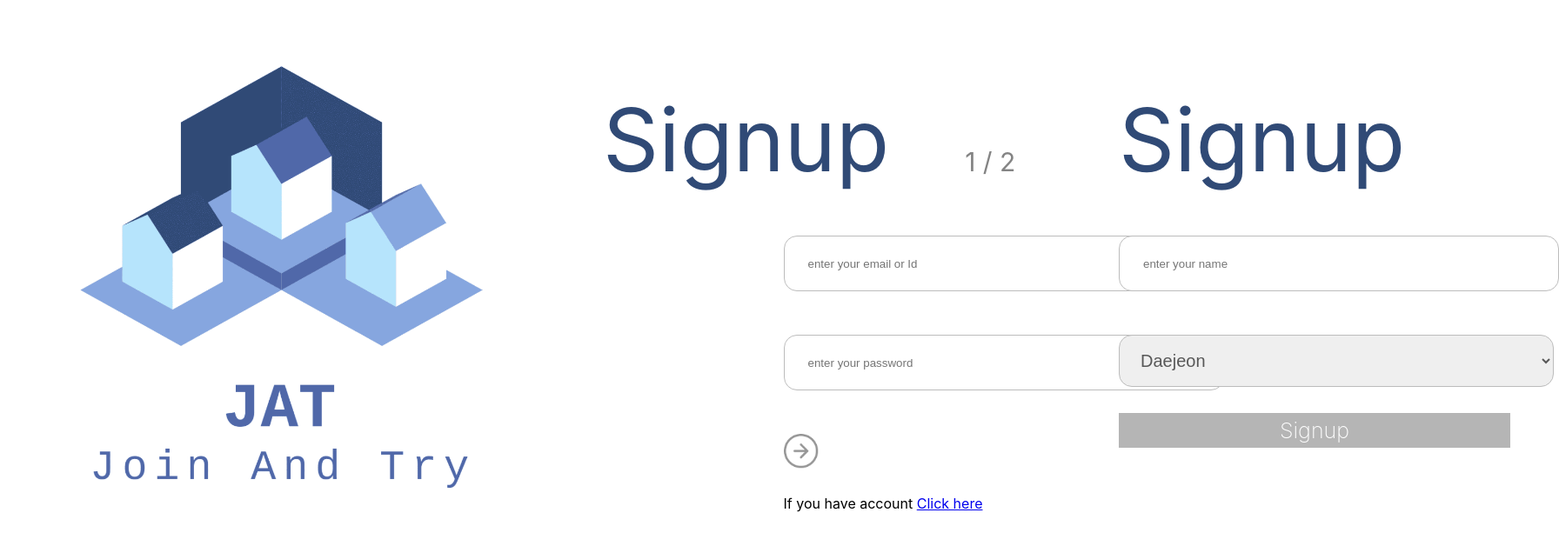
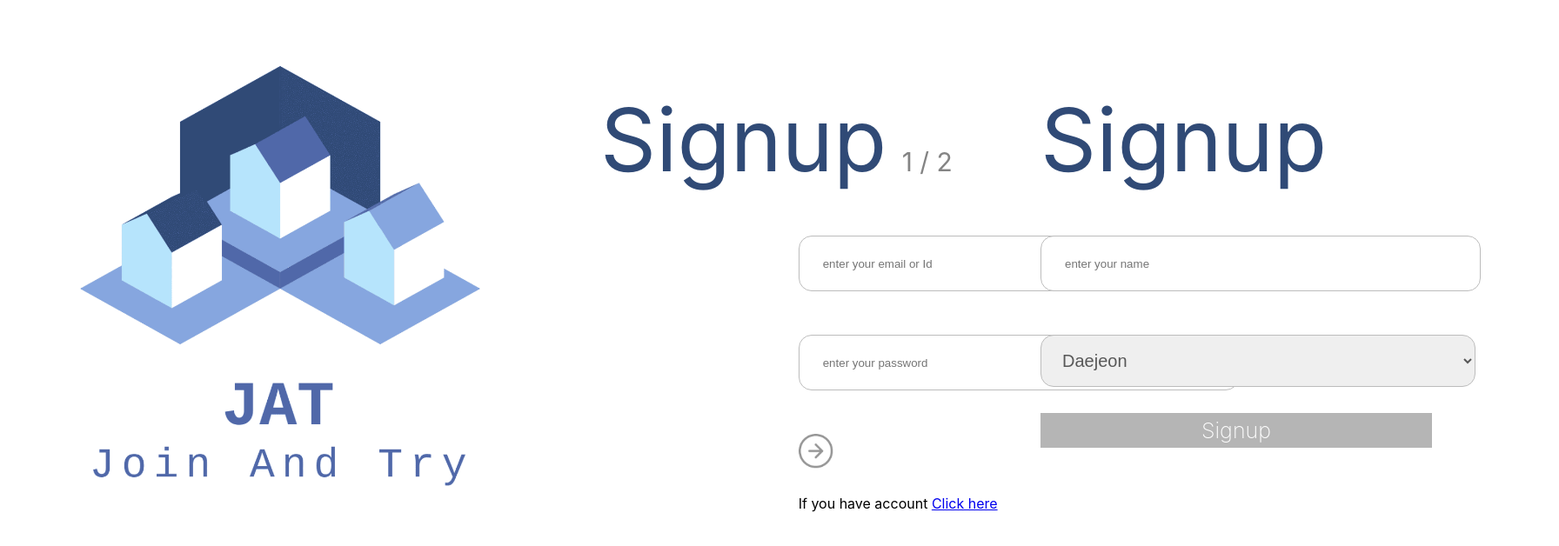
Before and after one commit to HACKERTON-JATS/front_end_jats, a React (Create React App) app: page /Signup in a window 1280 px wide. Shown: the top 628 px of the page at 87% size, 1792 px wide, since content can reach past the window. Built offline with nearby package versions, Linux system fonts and the light colour scheme.

Commit message:
[ADD] ADD SIGNUP UI

```diff
--- a/src/components/SignUp/SignUpDetail.js
+++ b/src/components/SignUp/SignUpDetail.js
@@ -2,9 +2,10 @@ import * as S from "../styles";
 import Logo from "../../assets/logo.png";
 import { useState, useEffect } from "react";
 
-const SignupDetail = ({ zin, deo }) => {
+const SignupDetail = () => {
 
     const [sopc, setSopc] = useState("0");
+
 
 
     useEffect(() => {
@@ -14,7 +15,7 @@ const SignupDetail = ({ zin, deo }) => {
 
 
     return (
-        <S.DetailWrp sopc={sopc}>
+        <S.DetailWrp sopc={sopc} >
             <S.Signin>Signup</S.Signin>
             <S.DetailInp>
                 <S.Name placeholder="enter your name" />
--- a/src/components/SignUp/Signup.js
+++ b/src/components/SignUp/Signup.js
@@ -9,8 +9,7 @@ const Signup = () => {
 
     const [opc, setOpc] = useState("0");
     const [sopc, setSopc] = useState("0");
-    const [zin, setZin] = useState("-1");
-    const [deo, setDeo] = useState("0");
+    const [pos, setPos] = useState("unset");
 
     useEffect(() => {
         setOpc("1");
@@ -22,17 +21,16 @@ const Signup = () => {
 
     function ChageRender() {
         setSopc("0");
-        setZin("1");
-        setDeo("1");
+        setz
+        setPos("absolute");
     }
 
 
 
     return (
-        <S.Global>
         <S.Wrapper>
             <S.Logo src={Logo} opc={opc} />
-                <S.SigninWrp sopc={sopc}>
+            <S.SigninWrp sopc={sopc} pos={pos}>
                 <S.Title>
                     <S.Signin>Signup</S.Signin>
                     <S.Half>1 / 2</S.Half>
@@ -44,9 +42,9 @@ const Signup = () => {
                     <S.GoSignin>If you have account <NavLink to="/Signin">Click here</NavLink></S.GoSignin>
                 </S.SigninInp>
             </S.SigninWrp>
+            <SignupDetail />
         </S.Wrapper>
-            <SignupDetail />
-        </S.Global>
+
     )
 }
 
--- a/src/components/styles.js
+++ b/src/components/styles.js
@@ -24,6 +24,7 @@ export const SigninWrp = styled.div`
     transition-delay: 0.6s;
     opacity: ${({ sopc }) => sopc};
     width: 50%;
+    position: ${({ pos }) => pos};
 `
 
 export const Signin = styled.p`
@@ -89,7 +90,7 @@ export const Next = styled.img`
     width: 40px;
     margin-top: 50px;
     cursor: pointer;
-    margin-left: 35%;
+    margin-left: 45%;
 `
 
 export const Half = styled.p`
@@ -107,6 +108,7 @@ export const Title = styled.div`
 
 export const GoSignin = styled.p`
     margin-top: 30px;
+    margin-left: 5%;
 `
 
 export const ToSignin = styled.a`
```
Lines whose indentation alone changed are shown as unchanged.
